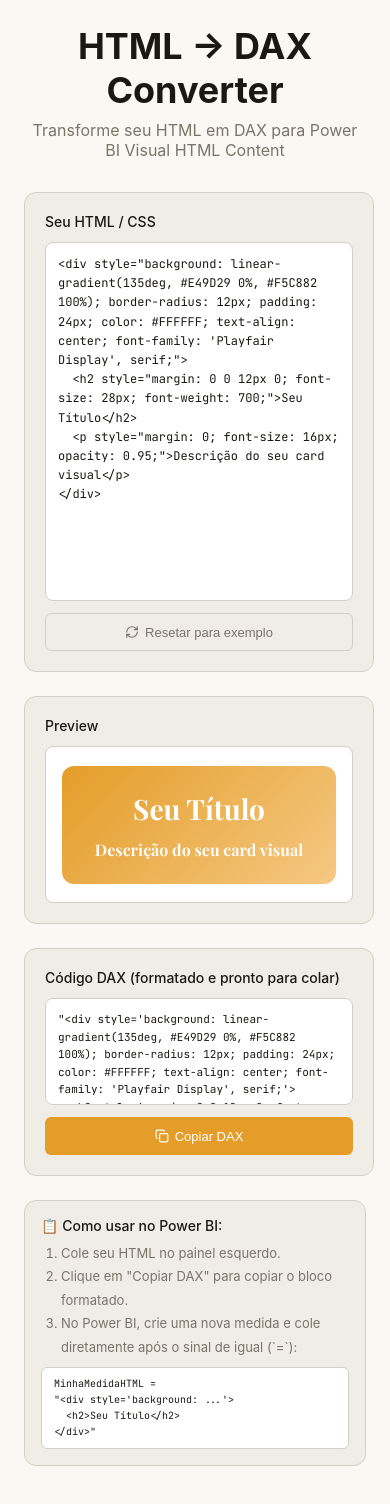
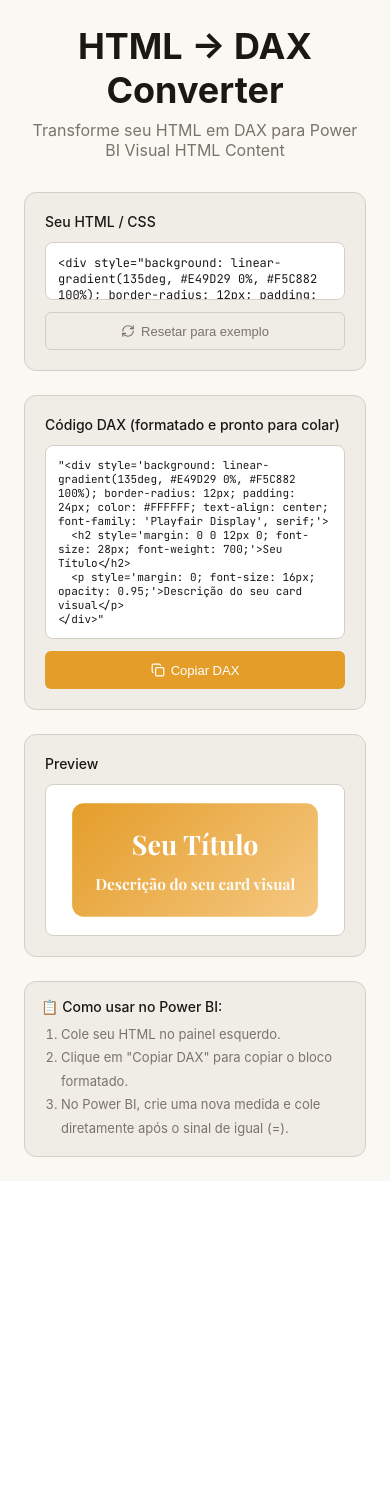
Before and after one commit to Neves-BR/HtmlToDax, a React (Vite) app: page / in a window 390 px wide. Shown: the top 1504 px of the page. After the commit the page ends 1181 px from the top, so only its background shows below. Built offline with nearby package versions, Linux system fonts and the light colour scheme.

Commit message:
Enhance responsiveness with window resize handling
Added window resize handling for responsive design and adjusted layout styles.

```diff
--- a/src/App.jsx
+++ b/src/App.jsx
@@ -1,4 +1,4 @@
-import React, { useState, useRef, useLayoutEffect } from 'react';
+import React, { useState, useRef, useLayoutEffect, useEffect } from 'react';
 import { Copy, RefreshCw } from 'lucide-react';
 
 const HtmlToDaxConverter = () => {
@@ -10,12 +10,18 @@ const HtmlToDaxConverter = () => {
   const [html, setHtml] = useState(defaultHtml);
   const [copied, setCopied] = useState(false);
   const [scale, setScale] = useState(1);
+  const [windowWidth, setWindowWidth] = useState(typeof window !== 'undefined' ? window.innerWidth : 1200);
 
-  // Refs para monitorar as dimensões do contêiner e do conteúdo gerado
   const containerRef = useRef(null);
   const contentRef = useRef(null);
 
-  // Converte mantendo a formatação multilinhas nativa do DAX
+  // Monitorar redimensionamento para responsividade
+  useEffect(() => {
+    const handleResize = () => setWindowWidth(window.innerWidth);
+    window.addEventListener('resize', handleResize);
+    return () => window.removeEventListener('resize', handleResize);
+  }, []);
+
   const convertToDax = () => {
     const converted = html.trim().replace(/"/g, "'");
     return `"${converted}"`;
@@ -29,32 +35,30 @@ const HtmlToDaxConverter = () => {
     setTimeout(() => setCopied(false), 2000);
   };
 
-  // Cálculo dinâmico de escala para forçar o conteúdo a caber no Preview sem scroll
   useLayoutEffect(() => {
     if (!containerRef.current || !contentRef.current) return;
 
     const container = containerRef.current;
     const content = contentRef.current;
 
-    // Remove temporariamente a escala para medir o tamanho real do elemento
     content.style.transform = 'none';
 
     const contentWidth = content.scrollWidth || 1;
     const contentHeight = content.scrollHeight || 1;
 
-    // Área disponível subtraindo o padding (16px em cada lado = 32px total)
     const availableWidth = container.clientWidth - 32;
     const availableHeight = container.clientHeight - 32;
 
-    // Calcula as proporções necessárias para largura e altura
     const scaleX = availableWidth / contentWidth;
     const scaleY = availableHeight / contentHeight;
 
-    // Pega o menor fator de escala para manter a proporção sem cortar (limita a 1 para não explodir itens pequenos)
-    const newScale = Math.min(1, scaleX, scaleY);
+    const padding = 0.96;
+    const newScale = Math.min(1, scaleX * padding, scaleY * padding);
 
     setScale(newScale);
   }, [html]);
+
+  const isMobile = windowWidth < 1000;
 
   return (
     <div style={{
@@ -63,46 +67,41 @@ const HtmlToDaxConverter = () => {
       padding: '24px',
       fontFamily: "'Inter', sans-serif",
       boxSizing: 'border-box',
-      overflowY: 'scroll',
       width: '100%'
     }}>
       <div style={{
-        maxWidth: '1200px',
+        maxWidth: '1500px',
         margin: '0 auto'
       }}>
         {/* Header */}
-        <div style={{
-          marginBottom: '32px',
-          textAlign: 'center'
-        }}>
-          <h1 style={{
-            fontSize: '36px',
-            fontWeight: '700',
-            color: '#1A1814',
-            margin: '0 0 8px 0',
-            fontFamily: "'Inter', sans-serif"
-          }}>
+        <div style={{ marginBottom: '32px', textAlign: 'center' }}>
+          <h1 style={{ fontSize: '36px', fontWeight: '700', color: '#1A1814', margin: '0 0 8px 0' }}>
             HTML → DAX Converter
           </h1>
-          <p style={{
-            fontSize: '16px',
-            color: '#7A746A',
-            margin: '0'
-          }}>
+          <p style={{ fontSize: '16px', color: '#7A746A', margin: '0' }}>
             Transforme seu HTML em DAX para Power BI Visual HTML Content
           </p>
         </div>
 
-        {/* Container Principal */}
+        {/* Container Principal Grid */}
         <div style={{
           display: 'grid',
-          gridTemplateColumns: 'repeat(auto-fit, minmax(350px, 1fr))',
+          gridTemplateColumns: isMobile ? '1fr' : '1fr 1fr',
           gap: '24px',
+          alignItems: 'stretch',
           marginBottom: '24px',
-          alignItems: 'start'
+          height: isMobile ? 'auto' : 'calc(100vh - 210px)',
+          minHeight: isMobile ? 'auto' : '620px'
         }}>
 
-          {/* Painel Esquerdo: Editor */}
+          {/* Coluna Esquerda: Editores (Empilhados) */}
+          <div style={{
+            display: 'flex',
+            flexDirection: 'column',
+            gap: '24px',
+            height: '100%'
+          }}>
+            {/* Card 1: HTML */}
             <div style={{
               background: '#F0EDE6',
               border: '0.5px solid #D4CFC4',
@@ -110,17 +109,10 @@ const HtmlToDaxConverter = () => {
               padding: '20px',
               display: 'flex',
               flexDirection: 'column',
-            height: '480px',
+              flex: 1,
               boxSizing: 'border-box'
             }}>
-            <label style={{
-              fontSize: '14px',
-              fontWeight: '500',
-              color: '#1A1814',
-              marginBottom: '12px',
-              display: 'block',
-              flexShrink: 0
-            }}>
+              <label style={{ fontSize: '14px', fontWeight: '500', color: '#1A1814', marginBottom: '12px' }}>
                 Seu HTML / CSS
               </label>
               <textarea
@@ -128,30 +120,23 @@ const HtmlToDaxConverter = () => {
                 onChange={(e) => setHtml(e.target.value)}
                 style={{
                   width: '100%',
-                flex: '1 1 0%',
-                minHeight: 0,
+                  flex: 1,
                   padding: '12px',
                   border: '0.5px solid #D4CFC4',
                   borderRadius: '8px',
                   fontFamily: "'JetBrains Mono', monospace",
                   fontSize: '12px',
-                lineHeight: '1.6',
                   color: '#1A1814',
                   backgroundColor: '#FFFFFF',
                   resize: 'none',
-                overflowY: 'scroll',
                   boxSizing: 'border-box'
                 }}
-              placeholder="Cole seu HTML aqui..."
               />
               <button
                 onClick={() => setHtml(defaultHtml)}
                 style={{
                   marginTop: '12px',
                   height: '38px',
-                minHeight: '38px',
-                maxHeight: '38px',
-                padding: '0 16px',
                   background: 'transparent',
                   border: '0.5px solid #D4CFC4',
                   borderRadius: '6px',
@@ -161,123 +146,25 @@ const HtmlToDaxConverter = () => {
                   display: 'flex',
                   alignItems: 'center',
                   justifyContent: 'center',
-                gap: '6px',
-                transition: 'all 0.2s',
-                flexShrink: 0,
-                boxSizing: 'border-box'
-              }}
-              onMouseOver={(e) => {
-                e.target.style.background = '#E0D9CC';
-              }}
-              onMouseOut={(e) => {
-                e.target.style.background = 'transparent';
+                  gap: '6px'
                 }}
               >
-              <RefreshCw
-                size={14}
-                style={{
-                  flexShrink: 0,
-                  width: '14px',
-                  height: '14px',
-                  minWidth: '14px',
-                  minHeight: '14px',
-                  maxWidth: '14px',
-                  maxHeight: '14px'
-                }}
-              />
-              <span>Resetar para exemplo</span>
+                <RefreshCw size={14} /> <span>Resetar para exemplo</span>
               </button>
             </div>
 
-          {/* Painel Direito: Preview + DAX */}
-          <div style={{
-            display: 'flex',
-            flexDirection: 'column',
-            gap: '24px',
-            height: '480px',
-            boxSizing: 'border-box'
-          }}>
-
-            {/* Preview (Sandbox Fixa sem Scroll) */}
+            {/* Card 2: DAX */}
             <div style={{
               background: '#F0EDE6',
               border: '0.5px solid #D4CFC4',
               borderRadius: '12px',
               padding: '20px',
-              height: '228px',
-              minHeight: '228px',
-              maxHeight: '228px',
               display: 'flex',
               flexDirection: 'column',
-              boxSizing: 'border-box',
-              flexShrink: 0
+              flex: 1,
+              boxSizing: 'border-box'
             }}>
-              <label style={{
-                fontSize: '14px',
-                fontWeight: '500',
-                color: '#1A1814',
-                marginBottom: '12px',
-                display: 'block',
-                flexShrink: 0
-              }}>
-                Preview
-              </label>
-
-              {/* Contêiner restrito sem rolagens */}
-              <div
-                ref={containerRef}
-                style={{
-                  background: '#FFFFFF',
-                  border: '0.5px solid #D4CFC4',
-                  borderRadius: '8px',
-                  padding: '16px',
-                  flex: '1 1 0%',
-                  minHeight: 0,
-                  overflow: 'hidden', /* Força ocultação de barras de rolagem */
-                  position: 'relative',
-                  boxSizing: 'border-box',
-                  display: 'flex',
-                  alignItems: 'center',
-                  justifyContent: 'center'
-                }}
-              >
-                {/* Elemento interno escalado via CSS Transform para caber nas dimensões exatas */}
-                <div
-                  ref={contentRef}
-                  style={{
-                    width: '100%',
-                    transform: `scale(${scale})`,
-                    transformOrigin: 'center center',
-                    transition: 'transform 0.15s ease-out',
-                    contain: 'content'
-                  }}
-                  dangerouslySetInnerHTML={{ __html: html }}
-                />
-              </div>
-            </div>
-
-            {/* DAX Output - Multilinhas */}
-            <div style={{
-              background: '#F0EDE6',
-              border: '0.5px solid #D4CFC4',
-              borderRadius: '12px',
-              padding: '20px',
-              height: '228px',
-              minHeight: '228px',
-              maxHeight: '228px',
-              display: 'flex',
-              flexDirection: 'column',
-              boxSizing: 'border-box',
-              flexShrink: 0
-            }}>
-              <label style={{
-                fontSize: '14px',
-                fontWeight: '500',
-                color: '#1A1814',
-                marginBottom: '12px',
-                display: 'block',
-                flexShrink: 0
-              }}>
+              <label style={{ fontSize: '14px', fontWeight: '500', color: '#1A1814', marginBottom: '12px' }}>
                 Código DAX (formatado e pronto para colar)
               </label>
               <div
@@ -286,15 +173,13 @@ const HtmlToDaxConverter = () => {
                   border: '0.5px solid #D4CFC4',
                   borderRadius: '8px',
                   padding: '12px',
-                  flex: '1 1 0%',
-                  minHeight: 0,
-                  overflowY: 'scroll',
+                  flex: 1,
+                  overflowY: 'auto',
                   fontFamily: "'JetBrains Mono', monospace",
                   fontSize: '11px',
                   color: '#1A1814',
-                  lineHeight: '1.6',
+                  whiteSpace: 'pre-wrap',
                   wordBreak: 'break-word',
-                  whiteSpace: 'pre-wrap',
                   boxSizing: 'border-box'
                 }}
               >
@@ -305,46 +190,63 @@ const HtmlToDaxConverter = () => {
                 style={{
                   marginTop: '12px',
                   height: '38px',
-                  minHeight: '38px',
-                  maxHeight: '38px',
-                  padding: '0 16px',
                   background: '#E49D29',
                   color: '#FFFFFF',
                   border: 'none',
                   borderRadius: '6px',
                   fontSize: '13px',
-                  fontWeight: '500',
                   cursor: 'pointer',
                   display: 'flex',
                   alignItems: 'center',
                   justifyContent: 'center',
-                  gap: '6px',
-                  width: '100%',
-                  transition: 'all 0.2s',
-                  flexShrink: 0,
-                  boxSizing: 'border-box'
-                }}
-                onMouseOver={(e) => {
-                  e.target.style.background = '#D08A1A';
-                }}
-                onMouseOut={(e) => {
-                  e.target.style.background = '#E49D29';
+                  gap: '6px'
                 }}
               >
-                <Copy
-                  size={14}
+                <Copy size={14} /> <span>{copied ? 'Copiado!' : 'Copiar DAX'}</span>
+              </button>
+            </div>
+          </div>
+
+          {/* Coluna Direita: Preview */}
+          <div style={{
+            background: '#F0EDE6',
+            border: '0.5px solid #D4CFC4',
+            borderRadius: '12px',
+            padding: '20px',
+            display: 'flex',
+            flexDirection: 'column',
+            height: '100%',
+            boxSizing: 'border-box'
+          }}>
+            <label style={{ fontSize: '14px', fontWeight: '500', color: '#1A1814', marginBottom: '12px' }}>
+              Preview
+            </label>
+            <div
+              ref={containerRef}
               style={{
-                    flexShrink: 0,
-                    width: '14px',
-                    height: '14px',
-                    minWidth: '14px',
-                    minHeight: '14px',
-                    maxWidth: '14px',
-                    maxHeight: '14px'
+                background: '#FFFFFF',
+                border: '0.5px solid #D4CFC4',
+                borderRadius: '8px',
+                padding: '16px',
+                flex: 1,
+                overflow: 'hidden',
+                position: 'relative',
+                display: 'flex',
+                alignItems: 'center',
+                justifyContent: 'center'
               }}
+            >
+              <div
+                ref={contentRef}
+                style={{
+                  display: 'inline-block',
+                  maxWidth: '100%',
+                  transform: `scale(${scale})`,
+                  transformOrigin: 'center center',
+                  transition: 'transform 0.15s ease-out'
+                }}
+                dangerouslySetInnerHTML={{ __html: html }}
               />
-                <span>{copied ? 'Copiado!' : 'Copiar DAX'}</span>
-              </button>
             </div>
           </div>
         </div>
@@ -355,46 +257,16 @@ const HtmlToDaxConverter = () => {
           border: '0.5px solid #D4CFC4',
           borderRadius: '12px',
           padding: '16px',
-          marginBottom: '20px',
           boxSizing: 'border-box'
         }}>
-          <h3 style={{
-            fontSize: '14px',
-            fontWeight: '500',
-            color: '#1A1814',
-            margin: '0 0 8px 0'
-          }}>
+          <h3 style={{ fontSize: '14px', fontWeight: '500', color: '#1A1814', margin: '0 0 8px 0' }}>
             📋 Como usar no Power BI:
           </h3>
-          <ol style={{
-            fontSize: '13px',
-            color: '#7A746A',
-            margin: '0',
-            paddingLeft: '20px',
-            lineHeight: '1.8'
-          }}>
+          <ol style={{ fontSize: '13px', color: '#7A746A', margin: '0', paddingLeft: '20px', lineHeight: '1.8' }}>
             <li>Cole seu HTML no painel esquerdo.</li>
             <li>Clique em "Copiar DAX" para copiar o bloco formatado.</li>
-            <li>No Power BI, crie uma nova medida e cole diretamente após o sinal de igual (`=`):</li>
+            <li>No Power BI, crie uma nova medida e cole diretamente após o sinal de igual (=).</li>
           </ol>
-          <div style={{
-            background: '#FFFFFF',
-            border: '0.5px solid #D4CFC4',
-            borderRadius: '6px',
-            padding: '8px 12px',
-            marginTop: '8px',
-            fontFamily: "'JetBrains Mono', monospace",
-            fontSize: '10px',
-            color: '#1A1814',
-            overflowX: 'auto',
-            lineHeight: '1.6',
-            whiteSpace: 'pre'
-          }}>
-{`MinhaMedidaHTML =
-"<div style='background: ...'>
-  <h2>Seu Título</h2>
-</div>"`}
-          </div>
         </div>
       </div>
     </div>
```
Lines whose indentation alone changed are shown as unchanged.
